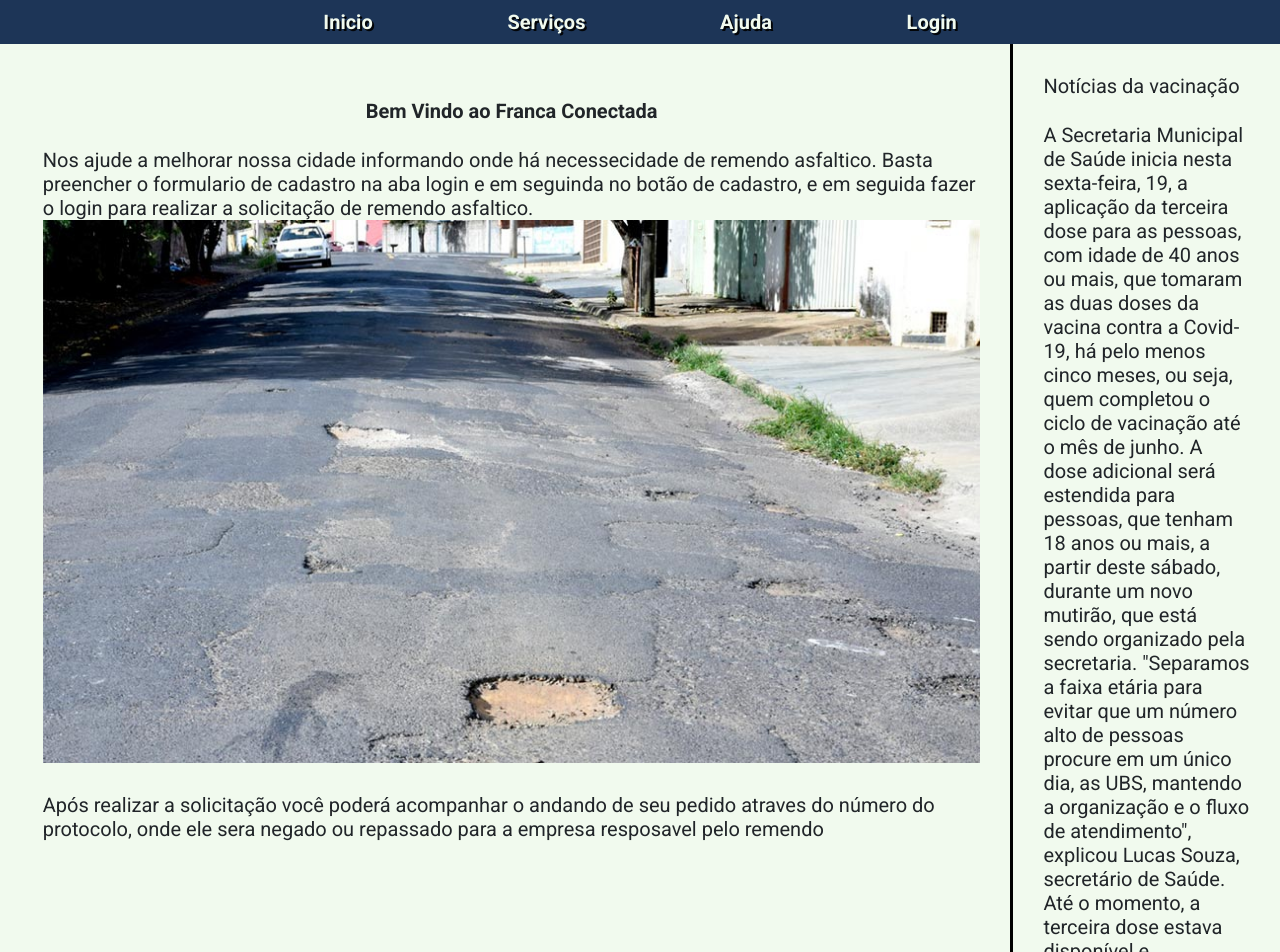
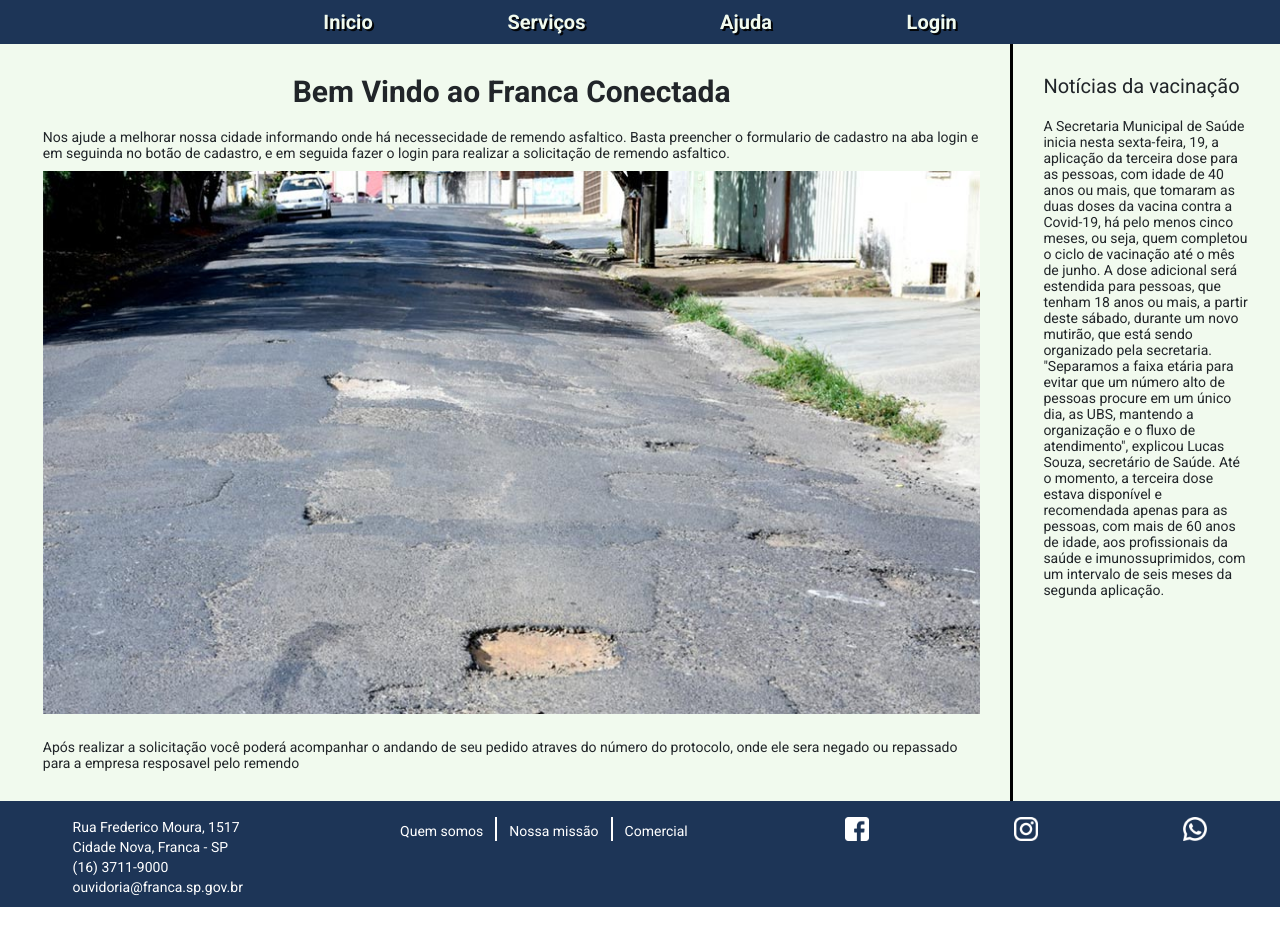
Before and after one commit to murillotlopes/franca-conectada-pi, a React (Create React App) app in the folder front_end/: page / in a window 1280 px wide. Shown: the top 952 px of the page. After the commit the page ends 907 px from the top, so only its background shows below. Built offline with nearby package versions, Linux system fonts and the light colour scheme.

Commit message:
27-11 ajustes no css das paginas

```diff
--- a/front_end/package.json
+++ b/front_end/package.json
@@ -7,10 +7,12 @@
     "@testing-library/jest-dom": "^5.11.4",
     "@testing-library/react": "^11.1.0",
     "@testing-library/user-event": "^12.1.10",
+    "builtin-modules": "^3.2.0",
     "download": "^8.0.0",
     "react": "^17.0.2",
     "react-dom": "^17.0.2",
     "react-hook-form": "^7.20.2",
+    "react-native-maps": "^0.29.4",
     "react-router-dom": "5",
     "react-scripts": "4.0.3",
     "web-vitals": "^1.0.1",
--- a/front_end/src/pages/Cadastrar/cadastrar.css
+++ b/front_end/src/pages/Cadastrar/cadastrar.css
@@ -3,7 +3,6 @@
     flex-direction: column;
     justify-content: center;
     align-items: center;
-
     width: 100%;
     height: 100%;
 }
@@ -11,7 +10,6 @@
 .cadastrar-main h1{
     font-size: 22px;
     font-weight: 700;
-
     margin: 30px 0;
 }
 
@@ -19,26 +17,22 @@
     border: 0.5px solid var(--var-azul-claro);
     background-color: rgba(0, 0, 0, 0.1);
     border-radius: var(--var-border-radius);
-
     padding: 10px;
-
     width: 30%;
     min-width: 300px;
-
     text-align: center;
+    margin-bottom: 12px;
 }
 
 .cadastrar-container p{
     font-size: 18px;
     font-weight: bold;
-
     margin: 10px 0;
 }
 
 .cadastrar-container hr{
     margin: 15px 5px;
     height: 1.5px;
-
     border: none;
     background-color: var(--var-azul-claro);
 }
--- a/front_end/src/pages/Dashboard/dashboard.css
+++ b/front_end/src/pages/Dashboard/dashboard.css
@@ -4,7 +4,21 @@
     flex-direction: column;
     justify-content: center;
     align-items: center;
-
     width: 100%;
     height: 100%;
 }
+
+.dashboard p {
+    padding-top: 20px;
+    font-size: 14px;
+    font-weight: 600;
+}
+
+.dashboard  .button {
+    width: 220px;
+    height: 50px;
+}
+
+.dashboard   #map {
+    height: 100%;
+  }
--- a/front_end/src/pages/Dashboard/index.jsx
+++ b/front_end/src/pages/Dashboard/index.jsx
@@ -24,6 +24,7 @@ const Dashboard = () => {
 
                     <p>Bem vindo {params.id} ao Franca Conectada</p>
                     <p>Selecione um dos serviços disponíveis abaixo e colabore com sua cidade</p>
+                    <br/>
 
                     <Button onClick={() => history.push('/dashboard/solicitar')}>Informar um problema</Button>
                     <Button onClick={() => history.push('/dashboard/protocolo')}>Verificar minhas solicitações</Button>
--- a/front_end/src/pages/Home/index.jsx
+++ b/front_end/src/pages/Home/index.jsx
@@ -25,19 +25,19 @@ const Home = () => {
                 </aside>
             </div>
             <footer>
-                <a href="#"><img src={face} alt=""/></a>
-                <a href="#"><img src={insta} alt=""/></a>
-                <a href="#"><img src={whats} alt=""/></a>
+                <adress id="rodape">
+                    Rua Frederico Moura, 1517 <br/> Cidade Nova, Franca - SP<br/>
+                    <a id="rodape" href="tel:+551637119000">(16) 3711-9000</a><br/>
+                    <a id="rodape" href="mailto:ouvidoria@franca.sp.gov.br">ouvidoria@franca.sp.gov.br</a>
+                </adress>
                 <ul>
-                    <li><a href="#">Quem somos</a></li>
-                    <li><a href="#">Nossa missão</a></li>
-                    <li><a href="#">Comercial</a></li>
+                    <li><a id="rodape" href="#">Quem somos</a></li>
+                    <li><a id="rodape" href="#">Nossa missão</a></li>
+                    <li><a id="rodape" href="#">Comercial</a></li>
                 </ul>
-                <adress>
-                    R. Frederico Moura, 1517 <br/> Cidade Nova, Franca - SP,<br/>
-                    <a href="tel:+551637119000">(16)3711-9000</a><br/>
-                    <a href="mailto:ouvidoria@franca.sp.gov.br">ouvidoria@franca.sp.gov.br</a>
-                </adress>
+                <a id="imgfooter" href="#"><img src={face} alt="facebook"/></a>
+                <a id="imgfooter" href="#"><img src={insta} alt="instagram"/></a>
+                <a id="imgfooter" href="#"><img src={whats} alt="whatsapp"/></a>
             </footer>
         </>
     )
--- a/front_end/src/pages/Home/inicio.css
+++ b/front_end/src/pages/Home/inicio.css
@@ -1,11 +1,12 @@
 h1 {
     text-align: center;
-    padding-top: 25px;
     font-weight: bold;
+    font-size: 30px;
 }
 
-P {
-    padding-top: 25px;
+p {
+    padding-top: 20px;
+    font-size: 14px;
 }
 
 #content {
@@ -27,14 +28,26 @@ P {
 
 #rua {
     max-width: 100%;
+    padding-top: 10px;
 }
 
 footer {
     background-color: var(--var-azul-escuro);
     display: flex;
-    flex-direction: row;
-    justify-content: space-between;
-    padding: 20px;
+    flex-wrap: wrap;
+    justify-content: space-around;
+    padding: 16px 0 10px 0;
+}
+
+footer #imgfooter {
+    width: 24px;
+    height: 24px;
+}
+
+footer #rodape {
+    font-size: 14px;
+    line-height: 20px;
+    color: #fff;
 }
 
 footer ul li {
--- a/front_end/src/pages/Login/index.jsx
+++ b/front_end/src/pages/Login/index.jsx
@@ -52,7 +52,7 @@ const Login = () => {
                         <span>{errors.password?.message}</span>
 
                         <Button>Entrar</Button>
-                        <Link to='/redefinir'><p className='redefinir'>Esqueci minha senha</p></Link>
+                        <Link to='/redefinir'><p className='redefinir'>Esqueci a senha</p></Link>
                     </form>
                     <hr/>
                     <p>Não tem cadastro?</p>
--- a/front_end/src/style/global.css
+++ b/front_end/src/style/global.css
@@ -2,15 +2,16 @@
 
 *{
     margin: 0;
+    bottom: 0;
     padding: 0;
     box-sizing: border-box;
     outline: none;
-
     font-family: 'Roboto', sans-serif;
     font-weight: 400;
     font-size: 20px;
     font-style: normal;
     color: var(--var-cinza-100);
+    max-width: 100%;
 }
 
 button{
```
Also changed, not shown: 2 other files (tests, documents, lock files or other folders).
